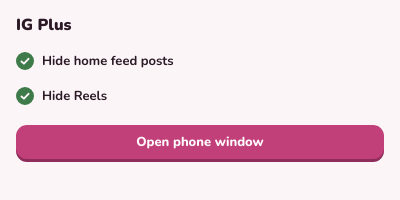
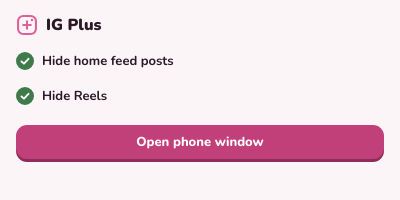
Before and after one commit to lararosekelley/dotfiles, a browser extension: page extensions/ig-plus/popup.html in a window 400 px wide. Drawn offline with Linux system fonts and the light colour scheme.

Commit message:
feat(extensions): add ig-plus icon

```diff
--- a/extensions/ig-plus/popup.css
+++ b/extensions/ig-plus/popup.css
@@ -45,9 +45,16 @@ body {
   font: 13px/1.4 Nunito, system-ui, sans-serif;
 }
 h1 {
+  display: flex;
+  gap: 8px;
+  align-items: center;
   margin: 0 0 6px;
   font-size: 16px;
   font-weight: 900;
+}
+h1 img {
+  width: 22px;
+  height: 22px;
 }
 button {
   margin-top: 10px;
--- a/extensions/ig-plus/popup.html
+++ b/extensions/ig-plus/popup.html
@@ -8,7 +8,7 @@
     <script src="popup.js" defer></script>
   </head>
   <body>
-    <h1>IG Plus</h1>
+    <h1><img src="icons/icon.svg" alt="" />IG Plus</h1>
     <label class="check">
       <input type="checkbox" name="hideFeed" />
       <span class="box"><svg viewBox="0 0 16 16"><path d="M4 8.5 6.8 11 12 5.5" /></svg></span>
```
Also changed, not shown: extensions/ig-plus/README.md, extensions/ig-plus/icons/icon-128.png (added), extensions/ig-plus/icons/icon-16.png (added), extensions/ig-plus/icons/icon-32.png (added), extensions/ig-plus/icons/icon-48.png (added), extensions/ig-plus/icons/icon.svg (added), extensions/ig-plus/manifest.json.
